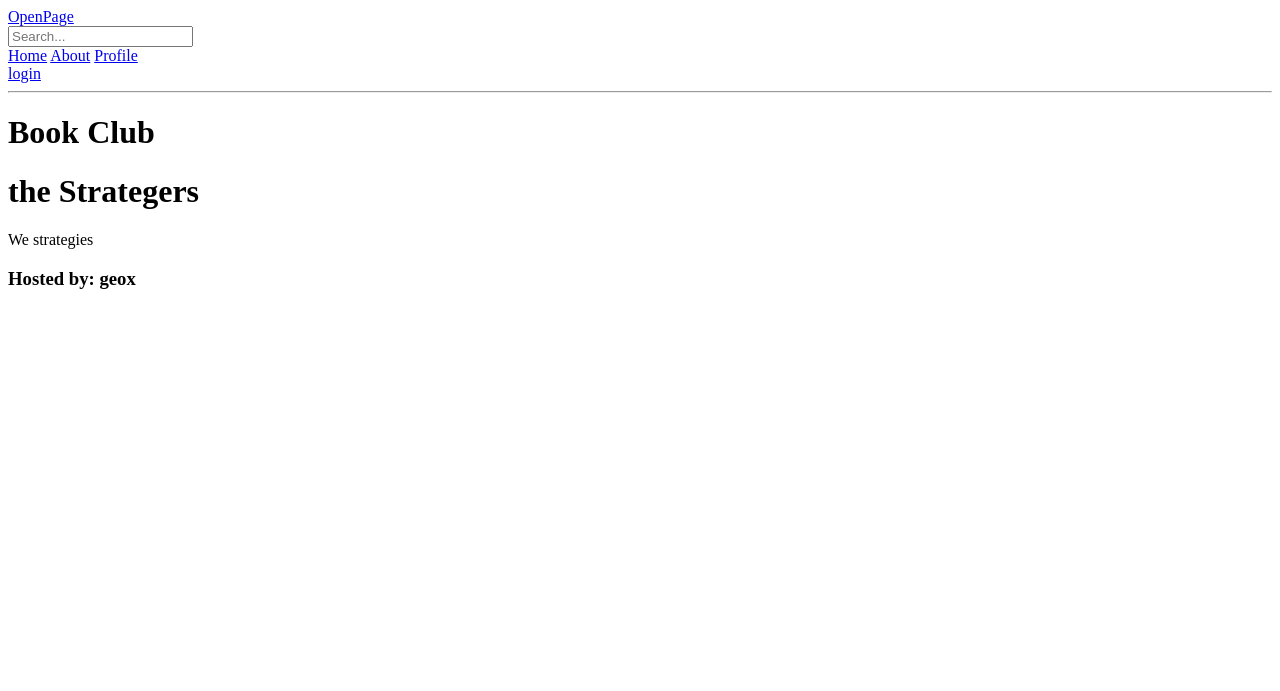
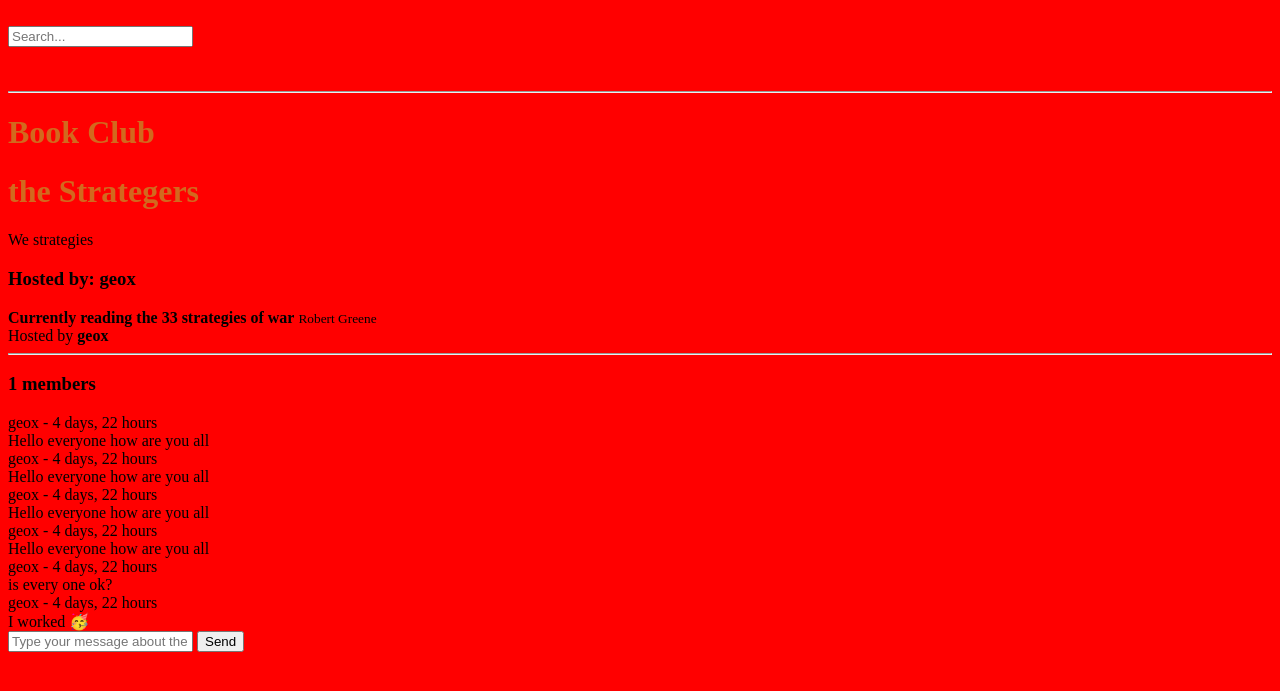
Before and after one commit to KGeox/OpenPage, a Django app: page /bookclub/1/ in a window 1280 px wide. Shown: the top 691 px of the page. Run offline with Django 5.2, Linux system fonts and the light colour scheme; data comes from the database, SQL or seed files in the repository; both versions use the stored data as it was after the commit.

Commit message:
adding css

```diff
--- a/OpenPage/settings.py
+++ b/OpenPage/settings.py
@@ -119,5 +119,6 @@ USE_TZ = True
 # Static files (CSS, JavaScript, Images)
 # https://docs.djangoproject.com/en/6.0/howto/static-files/
 
-STATIC_URL = 'static/'
+STATIC_URL = '/static/'
+STATIC_ROOT = BASE_DIR / 'staticfiles'
 STATICFILES_DIRS = [BASE_DIR / 'static']
--- a/main/templates/main/bookclub.html
+++ b/main/templates/main/bookclub.html
@@ -5,11 +5,46 @@
     <div>
         <h1>Book Club</h1>
     </div>
+
     <div>
         <h1>{{ bookclub.name }}</h1>
         <p>{{ bookclub.description }}</p>
         <h3>Hosted by: {{ bookclub.host }}</h3>
     </div>
+
+    <div>
+        <strong>Currently reading {{ bookclub.current_book.title }}</strong>
+        <small>{{ bookclub.current_book.author }}</small>
+    </div>
+
+    <div>Hosted by <strong>{{ bookclub.host }}</strong></div>
+
+    <hr>
+
+    <h3>{{ bookclub.members.count }} members</h3>
+
+    <div class="bookclub-chat">
+        <div class="chat-messages">
+            {% if chats %}
+                {% for chat in chats %}
+                    <div class="chat-message">
+                        <div class="chat-message-header">{{ chat.author.user.username }} - {{ chat.date_written|timesince }}</div>
+                        <div class="chat-message-body">{{ chat.content }}</div>
+                    </div>
+                {% endfor %}
+            {% else %}
+                <h3>No message yet. Start the conversation!</h3>
+            {% endif %}
+        </div>
+
+        <div>
+            <form method="POST" action="">
+                {% csrf_token %}
+                <input type="text" name="content" placeholder="Type your message about the book here" required>
+                <button type="submit">Send</button>
+            </form>
+        </div>
+    </div>
 </div>
 
 {% endblock %}
--- a/main/urls.py
+++ b/main/urls.py
@@ -28,6 +28,8 @@ urlpatterns = [
 
     path('update-bookclub/<str:pk>/', views.updateBookClub, name='update-BookClub'),
 
+    # path('')
+
     path('login/', views.loginPage, name='login'),
     path('logout/', views.logoutUser, name='logout'),
 
--- a/main/views.py
+++ b/main/views.py
@@ -120,7 +120,7 @@ def book(request, pk):
 
 
 def createBook(request):
-    form = BookForm
+    form = BookForm()
     if request.method == 'POST':
         form = BookForm(request.POST, request.FILES)
         if form.is_valid():
@@ -132,13 +132,24 @@ def createBook(request):
 
 
 def bookclub(request, pk):
+    # TODO: Add chats in the club
     bookclub = BookClub.objects.get(id=pk)
-    context = {'bookclub': bookclub}
+    chats = Chat_BC.objects.filter(bookClub=bookclub).order_by('date_written')
+    if request.method == 'POST':
+        content = request.POST.get('content')
+        if content:
+            Chat_BC.objects.create(
+                bookClub=bookclub,
+                author=request.user.profile,
+                content = content,
+            )
+        return redirect('bookclub', pk=pk)
+    context = {'bookclub': bookclub, 'chats':chats}
     return render(request,'main/bookclub.html', context)
 
 
 def createBookClub(request):
-    form = BookClubForm
+    form = BookClubForm()
     if request.method == 'POST':
         form = BookClubForm(request.POST, request.FILES)
         if form.is_valid():
--- a/static/css/main.css
+++ b/static/css/main.css
@@ -1,4 +1,16 @@
+:root {
 
-body{}
+}
 
-a{}
+body {
+    background-color: red;
+    font-size: 16px;
+}
+
+a {
+    color: red;
+}
+
+h1 {
+    color: chocolate;
+}
--- a/templates/main.html
+++ b/templates/main.html
@@ -4,7 +4,7 @@
 <head>
     <meta charset="UTF-8">
     <title>OpenPage</title>
-    <link rel="stylesheet" type="text/css" href="{% static 'css/main.css' %}">
+    <link rel="stylesheet" href="{% static 'css/main.css' %}">
 </head>
 <body>
 {% include 'navbar.html' %}
```
Also changed, not shown: db.sqlite3.
